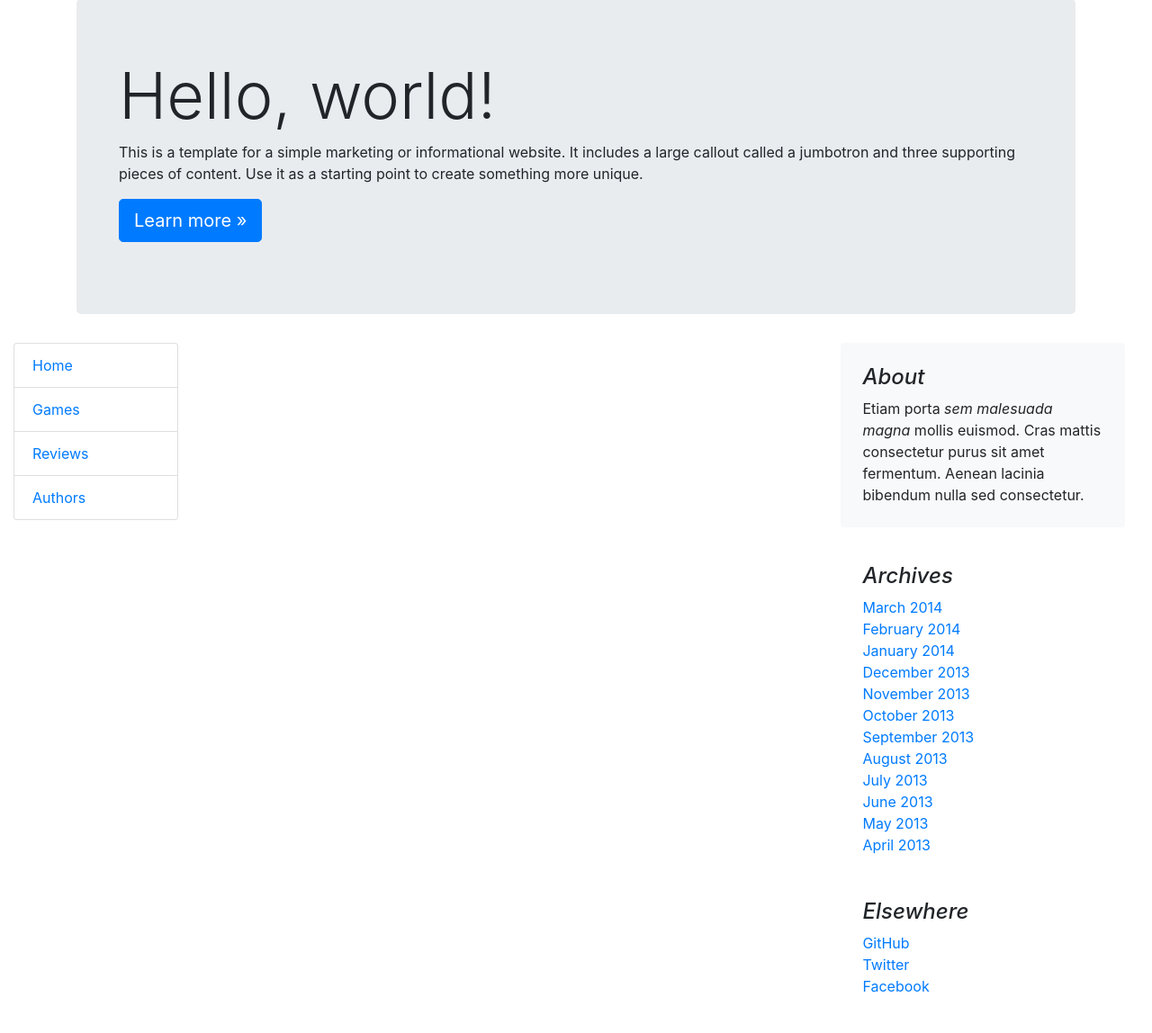
After one commit to Ivan-Shakhman/games-critic, a Django app: template templates/base.html in a window 1280 px wide. The commit adds this page. Shown: the part 321-1469 px from the top of the page at 90% size. Run offline with Django 5.2, Linux system fonts and the light colour scheme; the template is opened without the code that fills it, so the values that code supplies are empty.

Commit message:
create new template block right_sidebar

```diff
--- a/templates/base.html
+++ b/templates/base.html
@@ -51,7 +51,7 @@
             {% block content %}{% endblock %}
               </div>
               {% block last_released %}
-              {% include "includes/last_released.html" %}
+              {% include "includes/right_sidebar.html" %}
             {% endblock %}
               </div>
               </main>
--- /dev/null
+++ b/templates/includes/right_sidebar.html
@@ -0,0 +1,33 @@
+<aside class="col-md-4 blog-sidebar">
+      <div class="p-4 mb-3 bg-light rounded">
+        <h4 class="font-italic">About</h4>
+        <p class="mb-0">Etiam porta <em>sem malesuada magna</em> mollis euismod. Cras mattis consectetur purus sit amet fermentum. Aenean lacinia bibendum nulla sed consectetur.</p>
+      </div>
+
+      <div class="p-4">
+        <h4 class="font-italic">Archives</h4>
+        <ol class="list-unstyled mb-0">
+          <li><a href="#">March 2014</a></li>
+          <li><a href="#">February 2014</a></li>
+          <li><a href="#">January 2014</a></li>
+          <li><a href="#">December 2013</a></li>
+          <li><a href="#">November 2013</a></li>
+          <li><a href="#">October 2013</a></li>
+          <li><a href="#">September 2013</a></li>
+          <li><a href="#">August 2013</a></li>
+          <li><a href="#">July 2013</a></li>
+          <li><a href="#">June 2013</a></li>
+          <li><a href="#">May 2013</a></li>
+          <li><a href="#">April 2013</a></li>
+        </ol>
+      </div>
+
+      <div class="p-4">
+        <h4 class="font-italic">Elsewhere</h4>
+        <ol class="list-unstyled">
+          <li><a href="#">GitHub</a></li>
+          <li><a href="#">Twitter</a></li>
+          <li><a href="#">Facebook</a></li>
+        </ol>
+      </div>
+    </aside>
```
